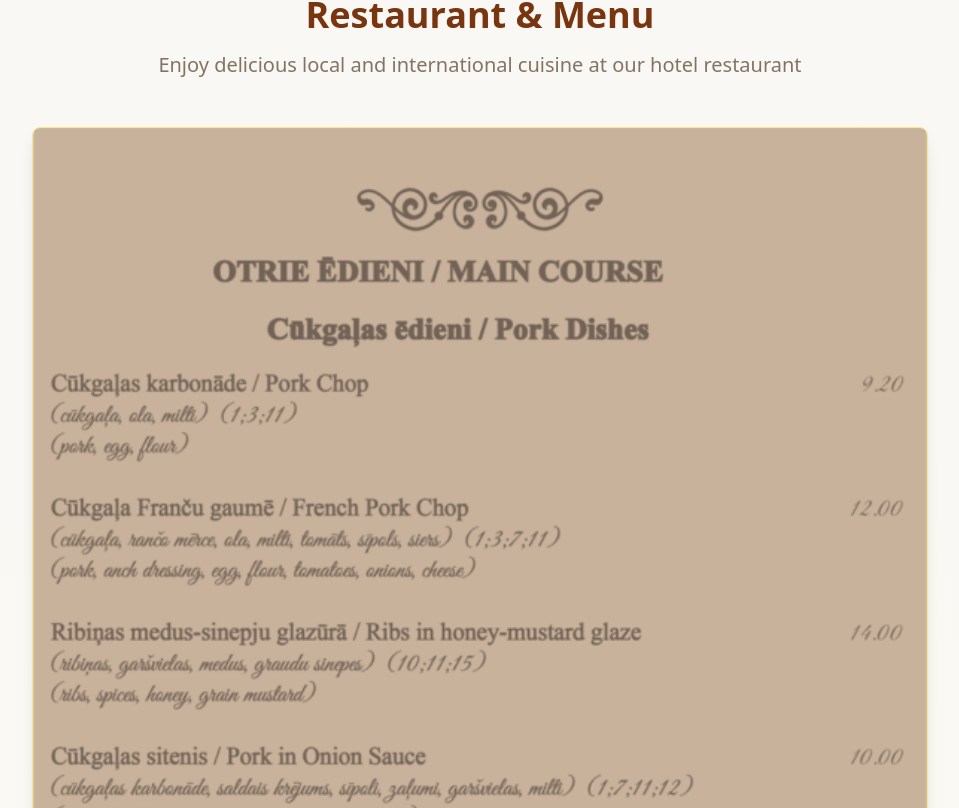
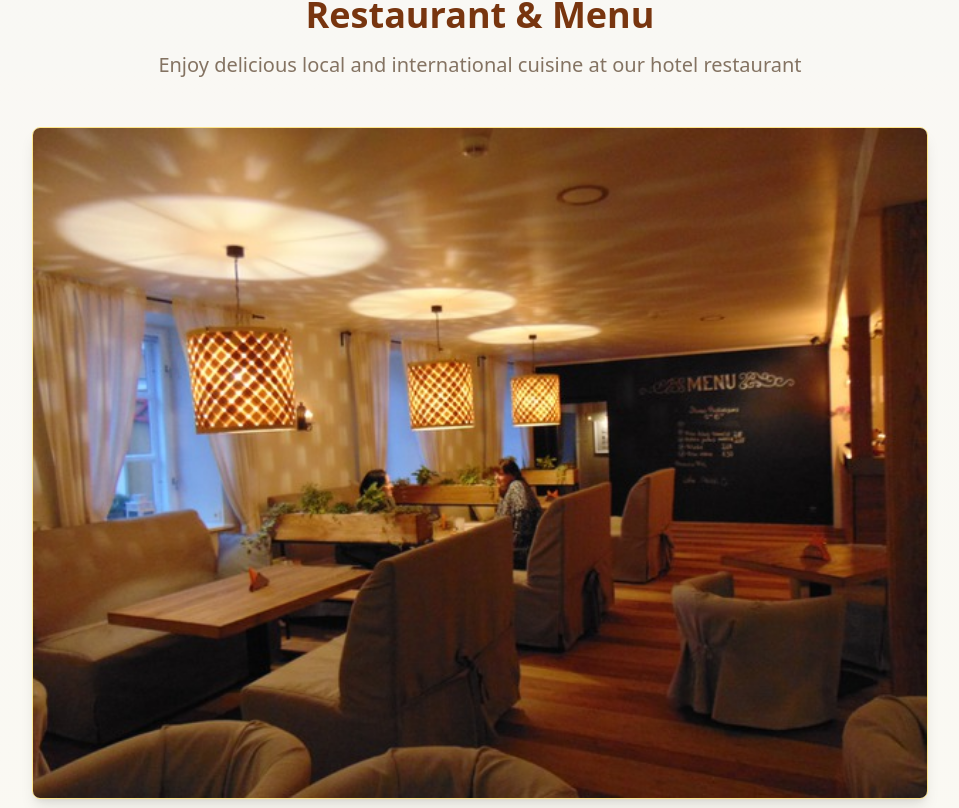
Before and after one commit to nkot24/creative-query-flow, a React (Vite) app: page / in a window 1280 px wide. Shown: the part 1512-2320 px from the top of the page, without its empty margins (160-1119 px from the left). Built offline with nearby package versions, Linux system fonts and the light colour scheme.

Commit message:
Replace hero image with restaurant image
Replaced the hero image on the homepage with the provided restaurant image.

```diff
--- a/src/components/hotel/FoodMenuSection.tsx
+++ b/src/components/hotel/FoodMenuSection.tsx
@@ -16,8 +16,8 @@ export const FoodMenuSection = () => {
         <div className="max-w-4xl mx-auto">
           <div className="bg-white rounded-lg shadow-lg overflow-hidden border border-amber-200 mb-8">
             <img
-              src="/lovable-uploads/597f0a1b-1d52-415a-b88b-582f52262c89.png"
-              alt="Hotel Restaurant Menu Preview"
+              src="/lovable-uploads/9b6752cc-f06c-4795-9e6c-3b15a38b8b6a.png"
+              alt="Hotel Restaurant Interior"
               className="w-full h-auto"
             />
           </div>
```
Also changed, not shown: public/lovable-uploads/9b6752cc-f06c-4795-9e6c-3b15a38b8b6a.png (added).
